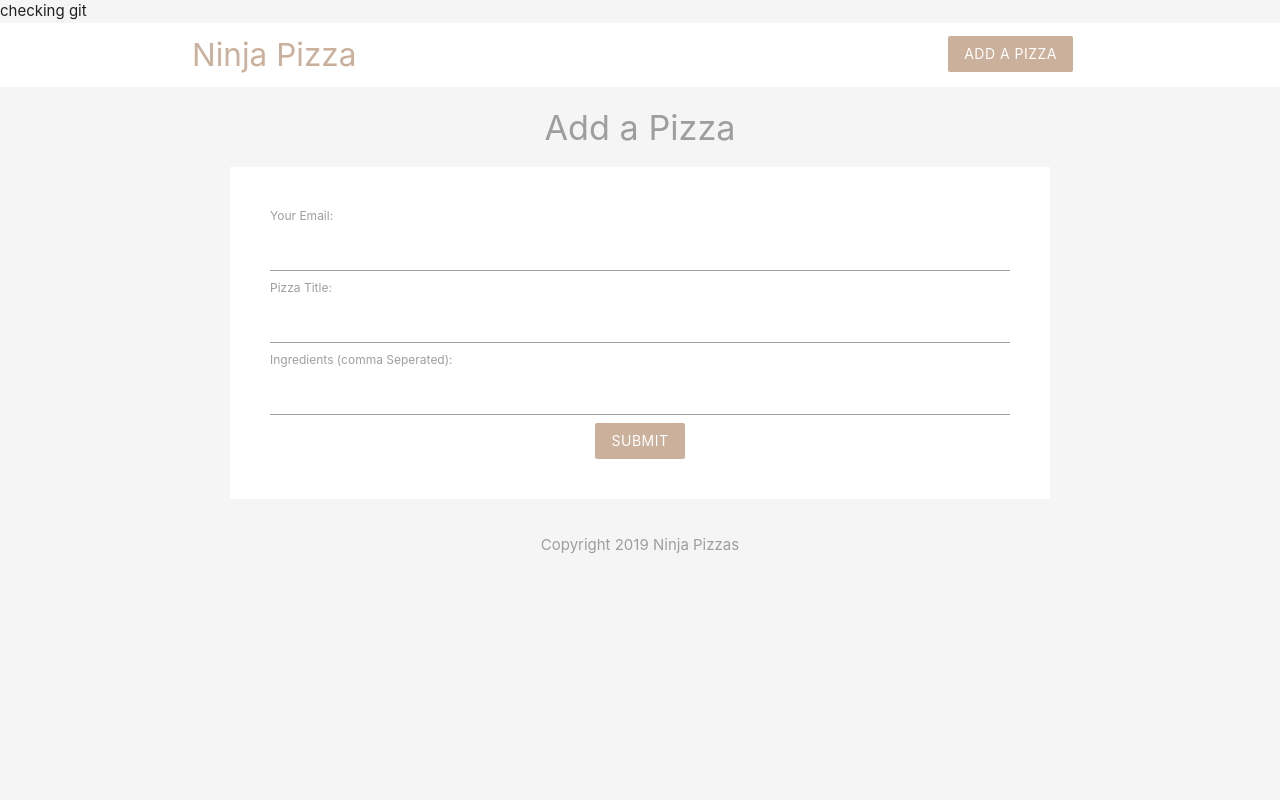
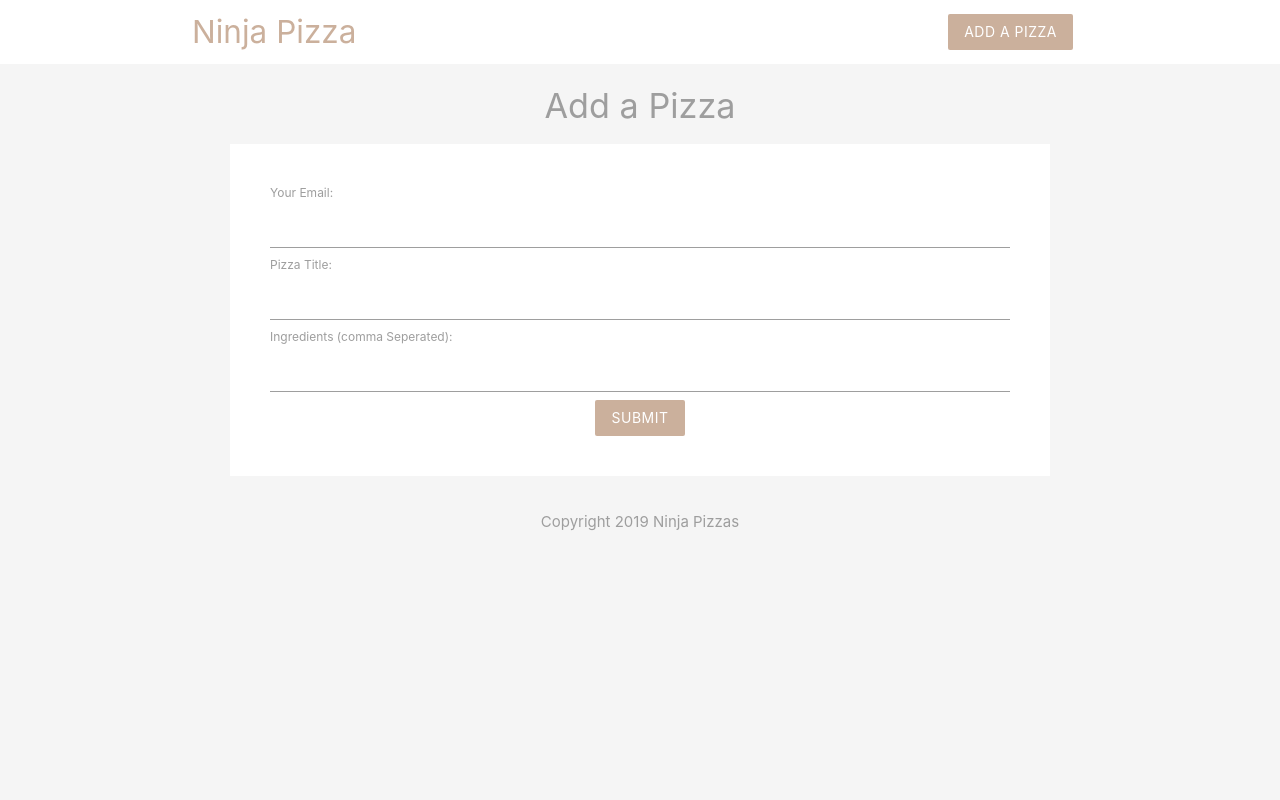
Before and after one commit to ryanglover24/php-practice, a PHP site: page /add.php in a window 1280 px wide. Run offline with PHP 8.4, Linux system fonts and the light colour scheme.

Commit message:
fist commit

```diff
--- a/add.php
+++ b/add.php
@@ -42,7 +42,7 @@ if (isset($_POST['submit'])) {
 
 ?>
 
-checking git
+
 
 <html>
 
```
